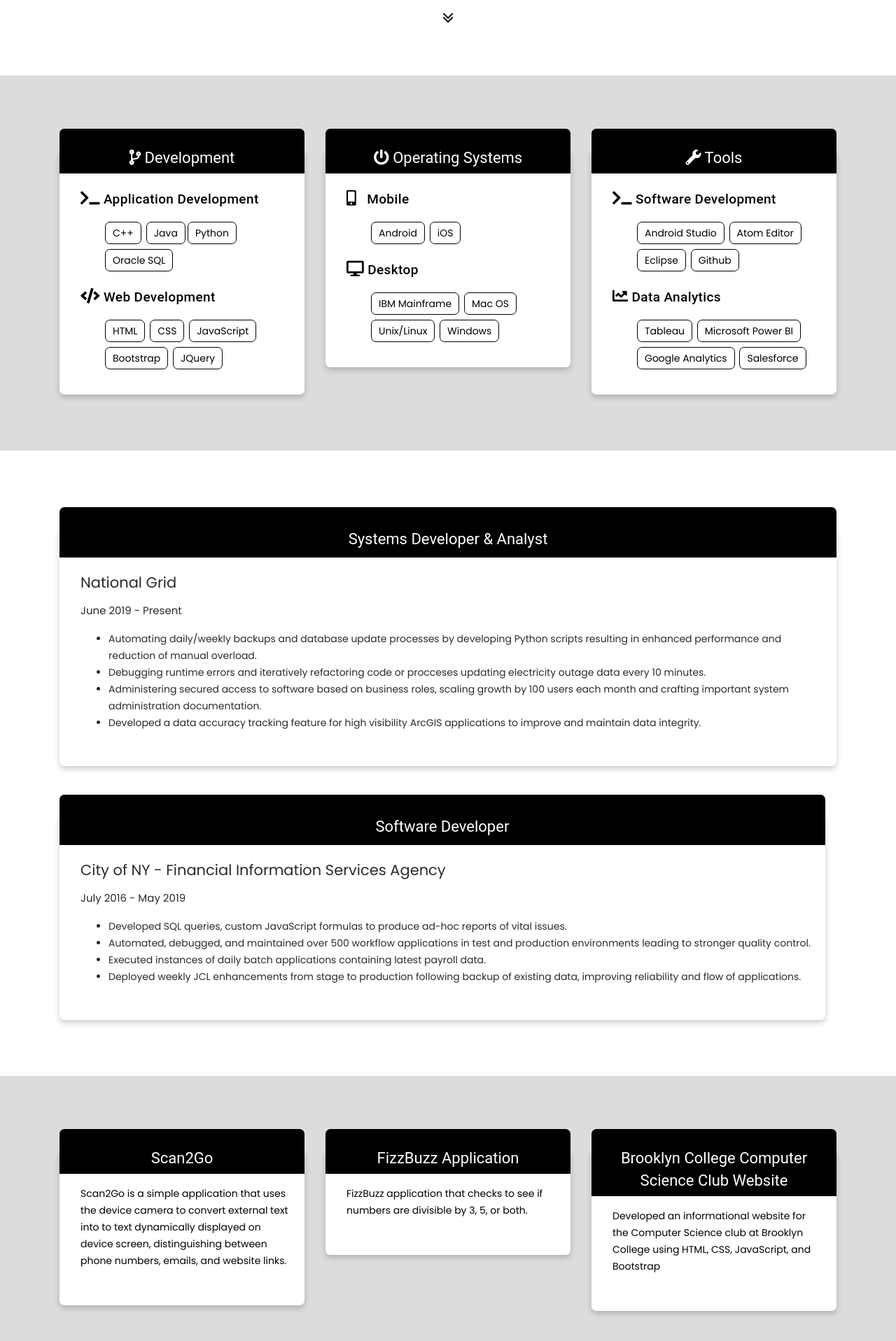
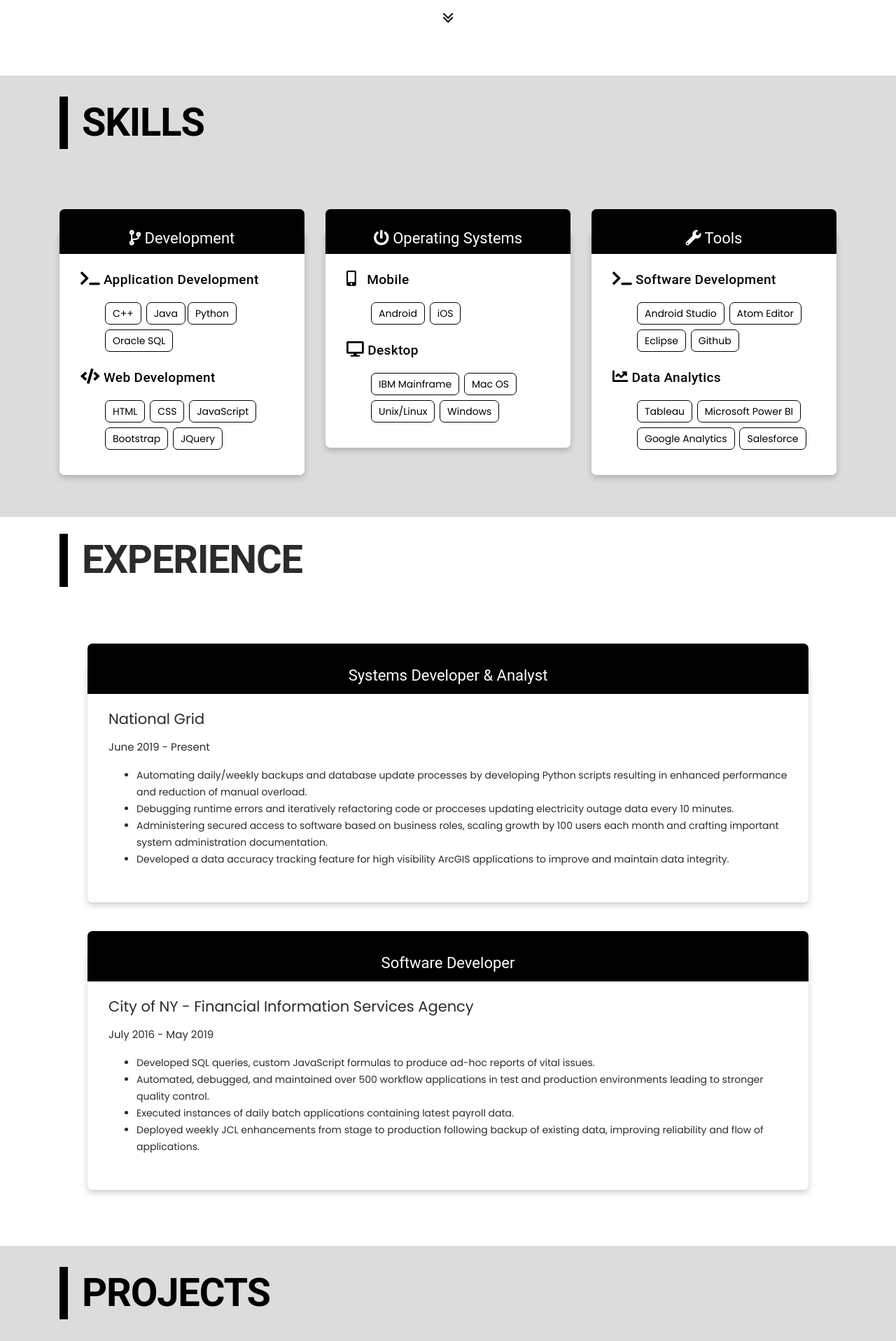
Before and after one commit to azmain1217/azmain1217.github.io, a plain HTML site: page index.html in a window 1280 px wide. Shown: the part 680-2597 px from the top of the page at 70% size. Drawn offline with nearby package versions, Linux system fonts and the light colour scheme.

Commit message:
Styling changes and added header for sections

```diff
--- a/index.html
+++ b/index.html
@@ -74,7 +74,7 @@
 <p class="abttext">On the realm of Data Analysis, I have experience querying data using SQL, using Python for manipulating large datasets, Excel for organizing data and Tableau/Microsoft Power BI for visualizing relevant and key information.</p>
 <p class="abttext">In terms of Web Development, I have experience in front-end development of websites using HTML, CSS, JavaScript, utilizing various JS libraries such as jQuery for fluid animations, as well as utilizing Bootstrap as a responsive framework enhancing the user experience.</p>
 <p class="abttext">Outside of work, I enjoy discovering new dessert and food places to eat, new places to visit, reading articles on the latest and developing technologies, keeping up with current events, playing sports such as frisbee to name a few!</p>
-<div class "abttext" id="dwnldresume"><a href="https://github.com/azmain1217" id="viewhyper"><button class="buttons" id="dwnldbutton"><i style="font-size:17px; padding-right: 15px;" id="viewi" class="fa">&#xf101;</i>My Resume</button></a></div>
+<div class "abttext" id="dwnldresume"><a href="Syed_Resume.pdf" id="viewhyper"><button class="buttons" id="dwnldbutton"><i style="font-size:17px; padding-right: 15px;" id="viewi" class="fa">&#xf101;</i>My Resume</button></a></div>
                 </div>
            </div>
        </div>
@@ -103,6 +103,7 @@
 <div class = "skillssection">
 <div class="card-body">
 <div class="container">
+  <h1 id="skillhead">SKILLS</h1>
 <div class="row">
 <div class="skills col" style="width: 25rem;">
 
@@ -160,12 +161,18 @@
 
 
 <div id="workexpm"></div>
+<div class="card-body">
+  <div class="container">
+<h1 id="exphead">EXPERIENCE</h1>
 <div class="workexpcontainer"></div>
+  </div>
+</div>
 
 <div id="projectsm"></div>
 <div class = "projectsection">
 <div class="card-body">
 <div class="container">
+  <h1 id="projheadtxt">PROJECTS</h1>
 <div class="row">
 <div class="proj col" style="width: 25rem;">
 
--- a/scripts/app.js
+++ b/scripts/app.js
@@ -1,4 +1,5 @@
 const container = document.querySelector(".workexpcontainer");
+
 const coffees = [
   {
     company: "National Grid",
@@ -24,10 +25,8 @@
   coffees.forEach(
     ({ company, position, dates, bullet1, bullet2, bullet3, bullet4 }) =>
     (output +=`
-      <div class="card-body">
-      <div class="container">
       <div class="row">
-      <div class="work col" style="width: 25rem;">
+      <div class="work col" style="width: 40rem;">
 
          <div id="work" class="allcards">
             <div class="skillz"><h3 class="projhead">${position}</h3></div>
@@ -41,8 +40,6 @@
             </ul>
          </div>
          </div>
-      </div>
-      </div>
       </div>
       </div>
                 `)
--- a/styles/main.css
+++ b/styles/main.css
@@ -24,7 +24,41 @@
 font-size: 30px;
 color: white;
 }
-
+#skillhead {
+  margin-top: -60px;
+  margin-bottom:100px;
+  border-left: 12px solid black;
+  padding-left: 20px;
+  cursor: pointer;
+  transition: 0.3s;
+  transition-timing-function: ease;
+}
+#skillhead:hover {
+  border-left: 20px solid black;
+}
+#exphead {
+  margin-bottom:0px;
+  border-left: 12px solid black;
+  padding-left: 20px;
+  cursor: pointer;
+  transition: 0.3s;
+  transition-timing-function: ease;
+}
+#exphead:hover {
+  border-left: 20px solid black;
+}
+#projheadtxt {
+  margin-top: -60px;
+  margin-bottom:100px;
+  border-left: 12px solid black;
+  padding-left: 20px;
+  cursor: pointer;
+  transition: 0.3s;
+  transition-timing-function: ease;
+}
+#projheadtxt:hover {
+  border-left: 20px solid black;
+}
 #myBtn {
   display: none;
   position: fixed;
@@ -114,6 +148,9 @@
   clear: both;
 }
 @media screen and (max-width: 800px) {
+  #exphead {
+    margin-left: 20px;
+  }
   .column {
     width: 100%;
   }
@@ -174,7 +211,7 @@
 box-shadow: 10px 20px 35px rgba(0,0,0,0.25), 10px 20px 20px rgba(0,0,0,0.22);
 }
 .skillssection, .projectsection {
-  padding: 40px;
+  padding: 20px;
   padding-top: 90px;
   min-height: 500px;
   color: black;
```
Also changed, not shown: 1 other file.
